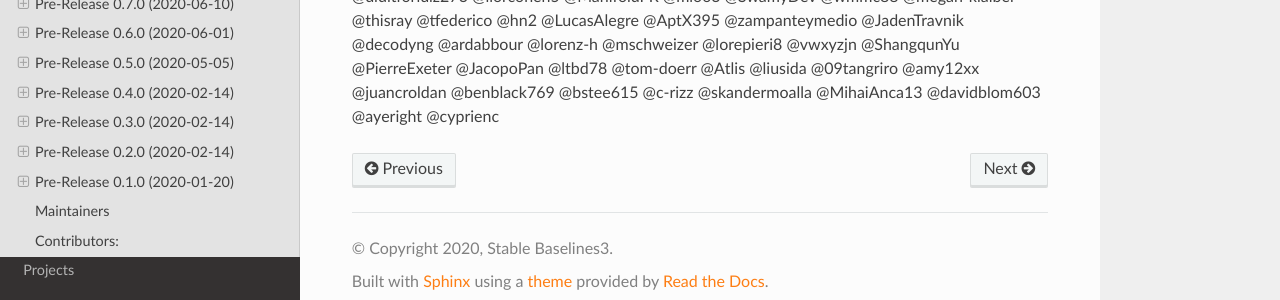
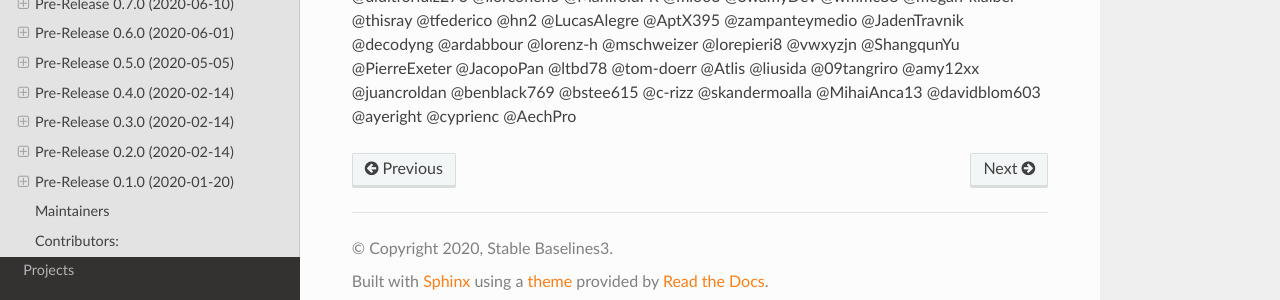
Before and after one commit to DLR-RM/stable-baselines3, a Sphinx documentation site: the page built from docs/misc/changelog.rst, in a window 1280 px wide and 900 px high, scrolled down 17721 px. Shown: the part 582-882 px from the top of the window. Built offline with Sphinx 7.4.7 and the Read the Docs theme 2.0.0, drawn with Linux system fonts in a browser that asks for light colours; some of the changed text lies outside the part shown.

Commit message:
Update changelog.rst

```diff
--- a/docs/misc/changelog.rst
+++ b/docs/misc/changelog.rst
@@ -28,7 +28,7 @@
 
 Documentation:
 ^^^^^^^^^^^^^^
-- Add Rocket League Gym to list of supported projects
+- Add Rocket League Gym to list of supported projects (@AechPro)
 
 
 Release 1.2.0 (2021-09-03)
@@ -773,4 +773,4 @@
 @diditforlulz273 @liorcohen5 @ManifoldFR @mloo3 @SwamyDev @wmmc88 @megan-klaiber @thisray
 @tfederico @hn2 @LucasAlegre @AptX395 @zampanteymedio @JadenTravnik @decodyng @ardabbour @lorenz-h @mschweizer @lorepieri8 @vwxyzjn
 @ShangqunYu @PierreExeter @JacopoPan @ltbd78 @tom-doerr @Atlis @liusida @09tangriro @amy12xx @juancroldan @benblack769 @bstee615
-@c-rizz @skandermoalla @MihaiAnca13 @davidblom603 @ayeright @cyprienc
+@c-rizz @skandermoalla @MihaiAnca13 @davidblom603 @ayeright @cyprienc @AechPro
```
